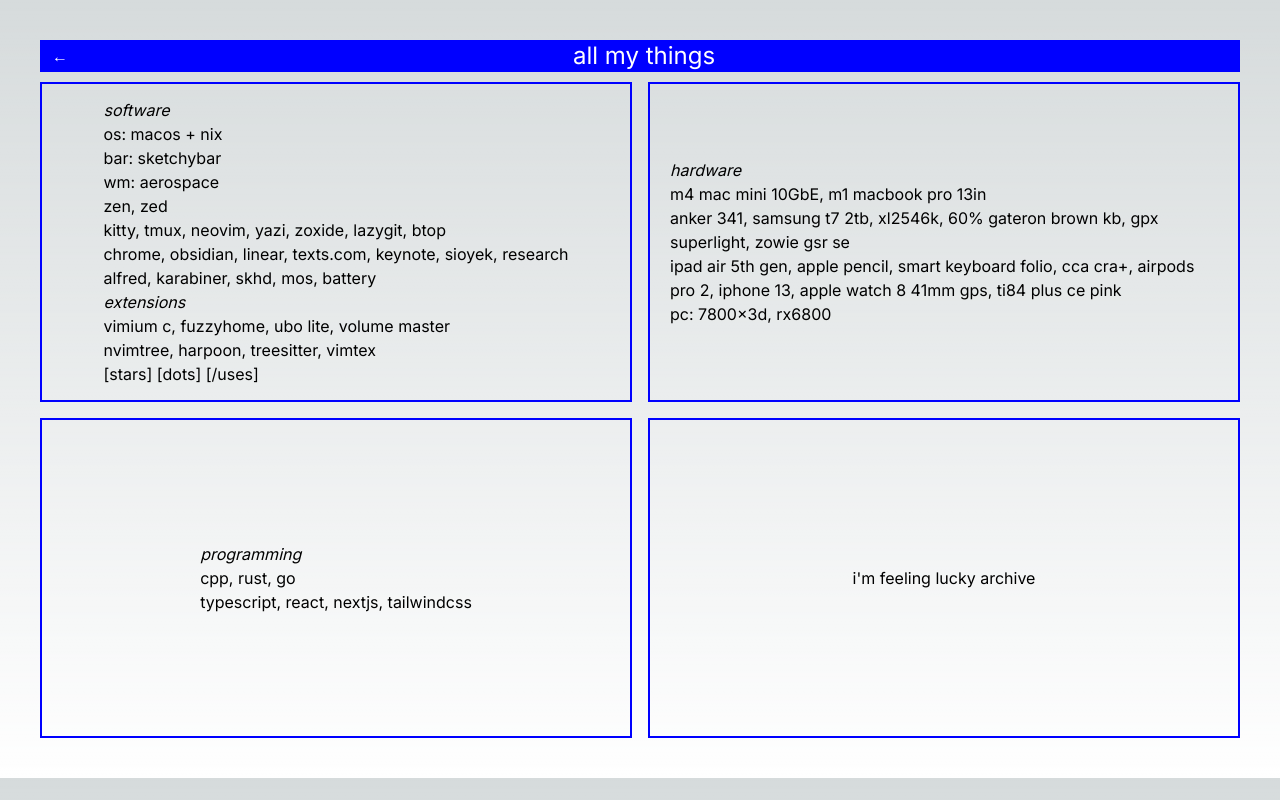
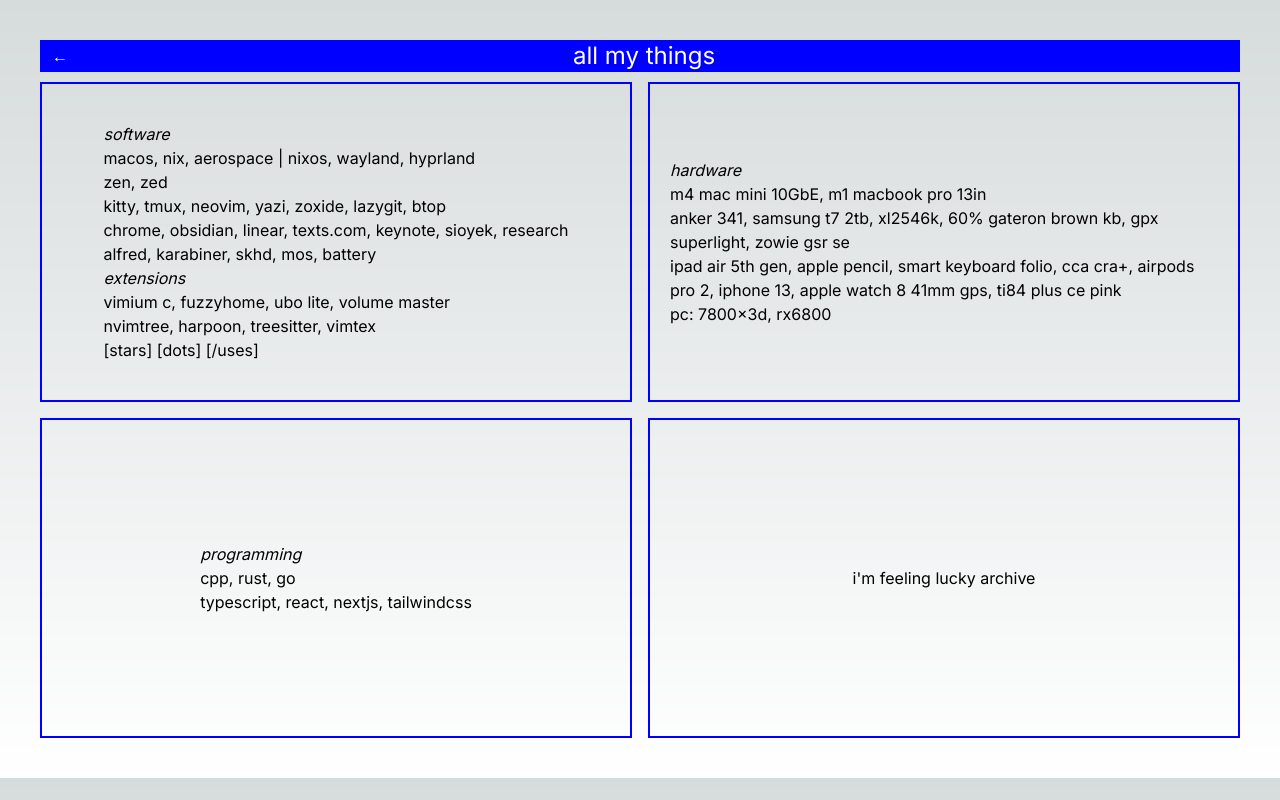
Before and after one commit to 5brian/catalogue, a Next.js app: page /uses in a window 1280 px wide. Built offline with nearby package versions, Linux system fonts and the light colour scheme.

Commit message:
uses: nixos

```diff
--- a/src/app/uses/page.tsx
+++ b/src/app/uses/page.tsx
@@ -14,23 +14,7 @@
           <p>
             <i>software</i>
             <br />
-            os: macos + nix
-            <br />
-            bar:{" "}
-            <Link
-              href="https://github.com/FelixKratz/SketchyBar"
-              target="_blank"
-            >
-              sketchybar
-            </Link>
-            <br />
-            wm:{" "}
-            <Link
-              href="https://github.com/nikitabobko/AeroSpace"
-              target="_blank"
-            >
-              aerospace
-            </Link>
+            macos, nix, aerospace | nixos, wayland, hyprland
             <br />
             zen, zed
             <br />
```
